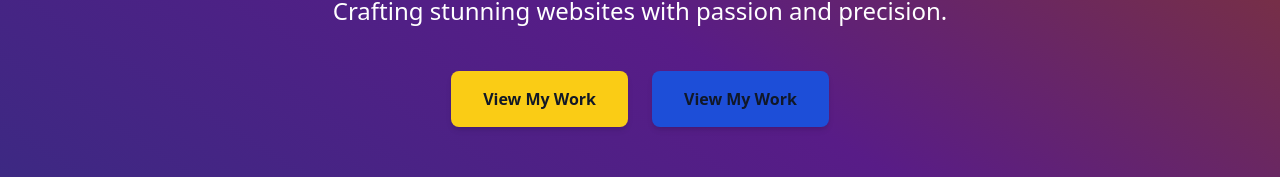
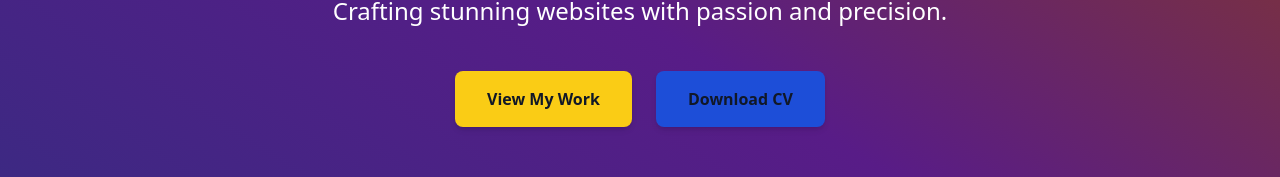
Before and after one commit to Abhishek-frontend-dev/new-portfolio, a React (Vite) app: page / in a window 1280 px wide. Shown: the part 381-558 px from the top of the page. Built offline with nearby package versions, Linux system fonts and the light colour scheme.

Commit message:
hero button

```diff
--- a/src/componets/Hero.jsx
+++ b/src/componets/Hero.jsx
@@ -1,6 +1,6 @@
 import React from 'react';
 import './Custom.css';
-import ProjectSection from './Projects';
+import { Link } from 'react-scroll';
 
 const HeroSection = () => {
   return (
@@ -25,18 +25,19 @@ const HeroSection = () => {
 
         {/* Call-to-Action Button */}
         <div className='flex flex-col sm:flex-row justify-center '>
-          <a
-            href="#"
+          <Link
+            to="projects"
             className="px-8 py-4 bg-yellow-400 text-gray-900 font-semibold rounded-lg shadow-md hover:bg-yellow-300 hover:scale-105 transition-all duration-300 ease-in-out m-3"
           >
             View My Work
-          </a>
+          </Link>
 
           <a
-            href="#"
+           href="media/Abhishek Kumar CV.pdf"
+           download="Abhishek_cv.pdf"
             className="px-8 py-4 bg-blue-700 text-gray-900 font-semibold rounded-lg shadow-md hover:bg-blue-500 hover:scale-105 transition-all duration-300 ease-in-out m-3"
           >
-            View My Work
+            Download CV
           </a>
         </div>
       </div>
```
